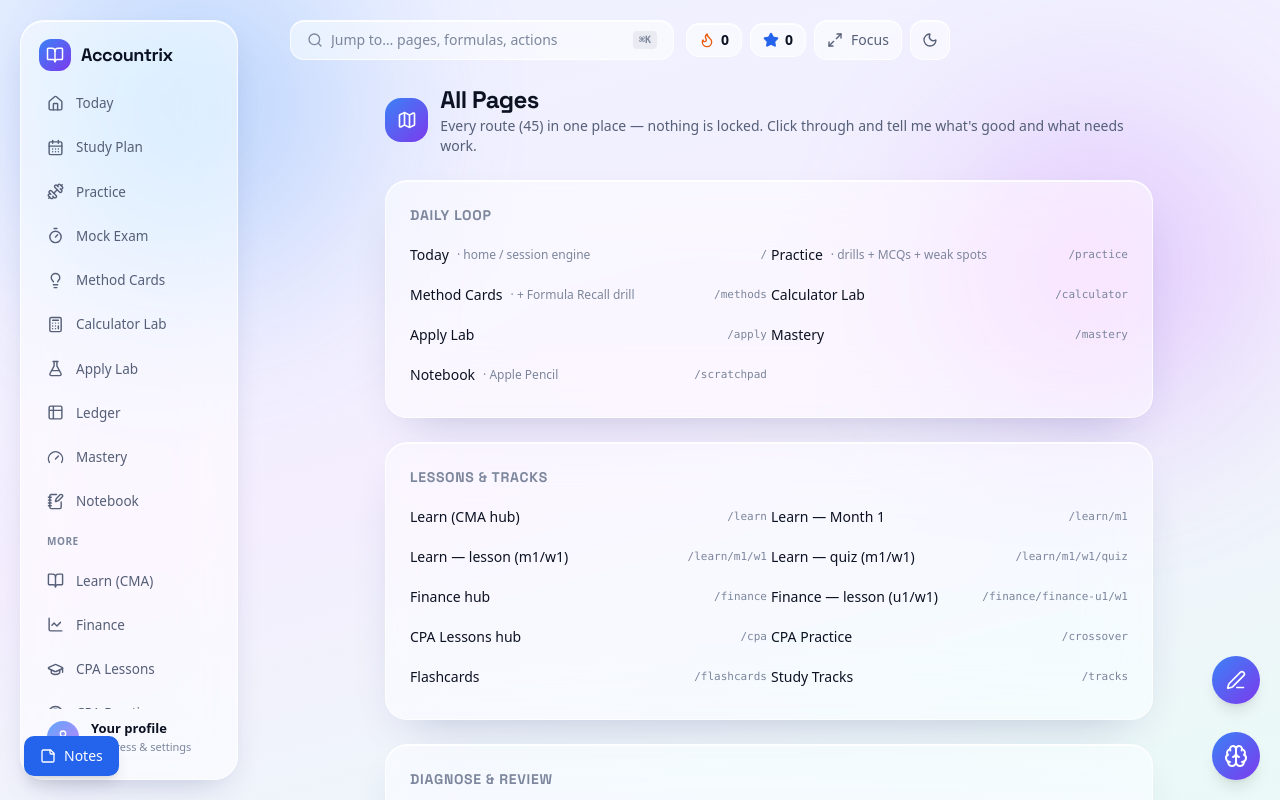
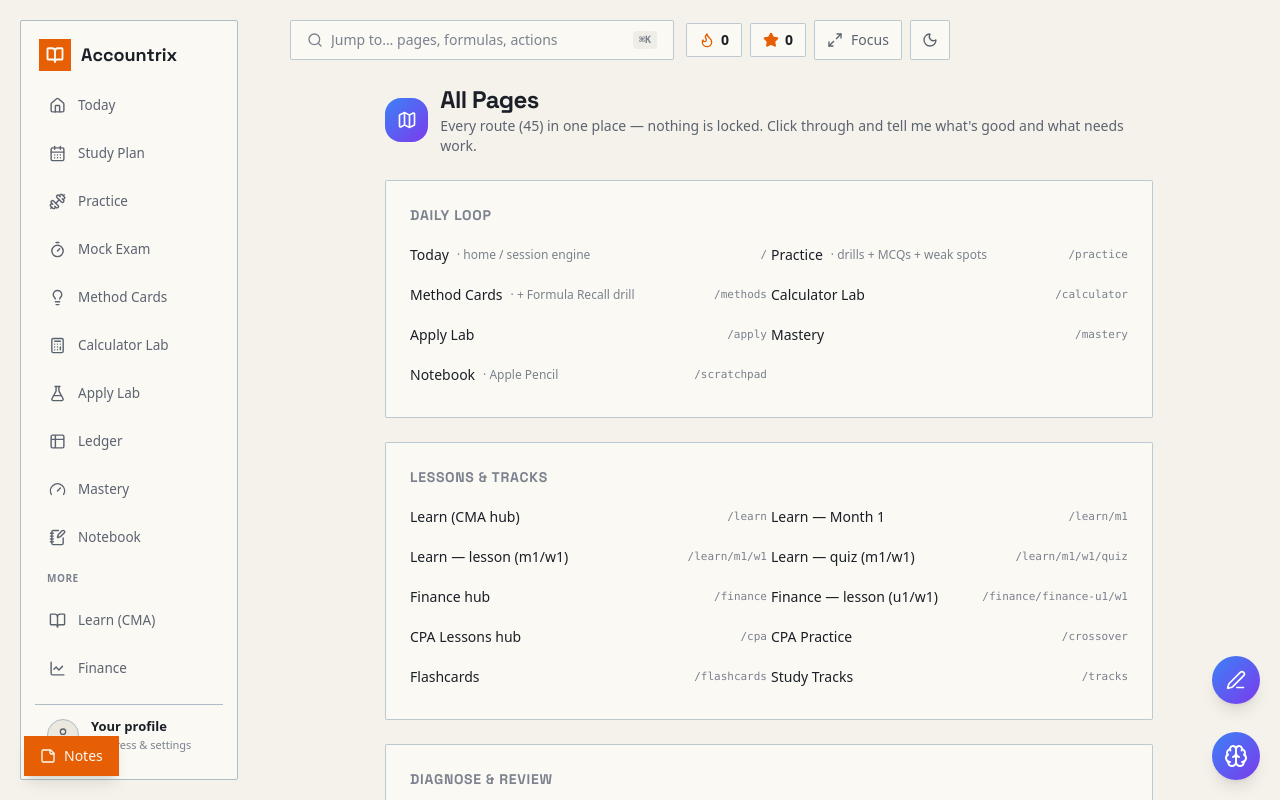
Before and after one commit to kennybhill7/AccountrixCPA-App, a Next.js app: page /map in a window 1280 px wide. Shown: the top 800 px of the page. Built offline with nearby package versions, Linux system fonts and the light colour scheme.

Commit message:
feat(ui): establish blueprint ledger surfaces

```diff
--- a/app/globals.css
+++ b/app/globals.css
@@ -7,89 +7,98 @@
 
 @layer base {
   :root {
-    /* Aurora Glass — bright, cool, Apple "liquid glass". Frosted white glass
-       over a blue/violet/teal aurora backdrop. See styles handoff. */
-    --background: 226 100% 97%;      /* #eef2ff aurora paper (gradient below) */
-    --foreground: 224 47% 9%;        /* #0d1220 near-black ink */
-    --card: 0 0% 100%;               /* glass sits on top; base card = white */
-    --card-foreground: 224 47% 9%;
-    --popover: 0 0% 100%;
-    --popover-foreground: 224 47% 9%;
-    --primary: 221 83% 53%;          /* #2563eb aurora blue */
-    --primary-foreground: 0 0% 100%;
-    --primary-hover: 245 58% 51%;    /* toward violet on hover */
-    --primary-light: 213 94% 68%;    /* #60a5fa */
-    --primary-dark: 224 64% 33%;
-    --secondary: 226 60% 96%;
-    --secondary-foreground: 224 47% 9%;
-    --muted: 226 40% 95%;
-    --muted-foreground: 222 17% 40%; /* #55617a muted ink */
-    --accent: 226 100% 94%;
-    --accent-foreground: 221 83% 40%;
-    --surface: 0 0% 100%;
-    --surface-blue: 226 100% 96%;
-    --surface-dark: 224 47% 9%;
-    --text: 224 47% 9%;
-    --text-muted: 222 17% 40%;
-    --text-light: 222 14% 55%;       /* #8a93a8 faint */
-    --destructive: 0 72% 51%;
-    --destructive-foreground: 0 0% 100%;
-    --border: 224 30% 90%;
-    --border-light: 226 40% 94%;
-    --input: 224 30% 90%;
-    --ring: 221 83% 53%;
-    --radius: 0.75rem;
+    /* Blueprint + Ledger: warm drafting paper, graphite ink, and one signal. */
+    --background: 42 33% 94%;
+    --foreground: 220 18% 13%;
+    --card: 42 38% 97%;
+    --card-foreground: 220 18% 13%;
+    --popover: 42 38% 97%;
+    --popover-foreground: 220 18% 13%;
+    --primary: 24 96% 46%;
+    --primary-foreground: 42 38% 97%;
+    --primary-hover: 24 96% 39%;
+    --primary-light: 28 95% 58%;
+    --primary-dark: 24 90% 33%;
+    --secondary: 42 25% 89%;
+    --secondary-foreground: 220 18% 13%;
+    --muted: 42 22% 90%;
+    --muted-foreground: 220 10% 40%;
+    --accent: 24 100% 94%;
+    --accent-foreground: 24 96% 35%;
+    --surface: 42 38% 97%;
+    --surface-blue: 204 22% 91%;
+    --surface-dark: 220 18% 13%;
+    --text: 220 18% 13%;
+    --text-muted: 220 10% 40%;
+    --text-light: 220 8% 52%;
+    --destructive: 4 62% 43%;
+    --destructive-foreground: 42 38% 97%;
+    --border: 204 18% 73%;
+    --border-light: 204 18% 84%;
+    --input: 204 18% 73%;
+    --ring: 24 96% 46%;
+    --radius: 0.125rem;
+    --good: 151 34% 33%;
+    --warn: 39 80% 42%;
+    --bad: 4 62% 43%;
 
-    /* Color-coded unit accents (FIN 1 blue / FIN 2 violet / FIN 3 teal) */
-    --unit-1: 217 91% 60%; --unit-1-ink: 221 83% 53%;
-    --unit-2: 258 90% 66%; --unit-2-ink: 262 83% 58%;
-    --unit-3: 173 80% 40%; --unit-3-ink: 175 84% 32%;
+    --unit-1: 204 45% 42%;
+    --unit-1-ink: 204 45% 32%;
+    --unit-2: 231 24% 44%;
+    --unit-2-ink: 231 24% 32%;
+    --unit-3: 151 34% 33%;
+    --unit-3-ink: 151 34% 26%;
     /* Status */
-    --status-done: 142 72% 29%;      /* #15803d */
-    --status-current: 221 83% 53%;   /* #2563eb */
-    --status-streak: 21 90% 48%;     /* #ea580c */
+    --status-done: 142 72% 29%; /* #15803d */
+    --status-current: 24 96% 46%;
+    --status-streak: 24 96% 46%;
 
     --font-display: var(--font-space-grotesk), system-ui, sans-serif;
   }
 
   .dark {
-    /* Midnight Glass — deep, dramatic, luminous accents. */
-    --background: 224 47% 6%;
-    --foreground: 226 40% 96%;
-    --card: 224 40% 12%;
-    --card-foreground: 226 40% 96%;
-    --popover: 224 40% 12%;
-    --popover-foreground: 226 40% 96%;
-    --primary: 213 94% 68%;          /* luminous blue */
-    --primary-foreground: 224 47% 9%;
-    --primary-hover: 258 90% 74%;
-    --primary-light: 213 94% 76%;
-    --primary-dark: 221 83% 53%;
-    --secondary: 224 30% 18%;
-    --secondary-foreground: 226 40% 96%;
-    --muted: 224 30% 18%;
-    --muted-foreground: 222 16% 66%;
-    --accent: 224 40% 20%;
-    --accent-foreground: 213 94% 78%;
-    --surface: 224 40% 12%;
-    --surface-blue: 224 40% 16%;
-    --surface-dark: 224 47% 4%;
-    --text: 226 40% 96%;
-    --text-muted: 222 16% 66%;
-    --text-light: 222 14% 52%;
-    --destructive: 0 72% 56%;
-    --destructive-foreground: 0 0% 100%;
-    --border: 224 30% 24%;
-    --border-light: 224 30% 30%;
-    --input: 224 30% 24%;
-    --ring: 213 94% 68%;
+    --background: 220 22% 10%;
+    --foreground: 42 30% 93%;
+    --card: 220 20% 14%;
+    --card-foreground: 42 30% 93%;
+    --popover: 220 20% 14%;
+    --popover-foreground: 42 30% 93%;
+    --primary: 24 96% 52%;
+    --primary-foreground: 220 22% 10%;
+    --primary-hover: 24 96% 60%;
+    --primary-light: 28 95% 64%;
+    --primary-dark: 24 90% 40%;
+    --secondary: 220 17% 18%;
+    --secondary-foreground: 42 30% 93%;
+    --muted: 220 17% 18%;
+    --muted-foreground: 210 12% 68%;
+    --accent: 24 38% 20%;
+    --accent-foreground: 24 96% 68%;
+    --surface: 220 20% 14%;
+    --surface-blue: 210 22% 17%;
+    --surface-dark: 220 22% 7%;
+    --text: 42 30% 93%;
+    --text-muted: 210 12% 68%;
+    --text-light: 210 10% 54%;
+    --destructive: 4 58% 58%;
+    --destructive-foreground: 220 22% 10%;
+    --border: 204 20% 30%;
+    --border-light: 204 20% 23%;
+    --input: 204 20% 30%;
+    --ring: 24 96% 52%;
+    --good: 151 30% 54%;
+    --warn: 39 80% 58%;
+    --bad: 4 58% 58%;
 
-    --unit-1: 217 91% 66%; --unit-1-ink: 213 94% 74%;
-    --unit-2: 258 90% 72%; --unit-2-ink: 258 90% 80%;
-    --unit-3: 173 70% 50%; --unit-3-ink: 173 70% 60%;
+    --unit-1: 204 45% 58%;
+    --unit-1-ink: 204 45% 70%;
+    --unit-2: 231 24% 64%;
+    --unit-2-ink: 231 24% 76%;
+    --unit-3: 151 30% 54%;
+    --unit-3-ink: 151 30% 65%;
     --status-done: 142 60% 52%;
-    --status-current: 213 94% 68%;
-    --status-streak: 21 90% 62%;
+    --status-current: 24 96% 52%;
+    --status-streak: 24 96% 52%;
   }
 }
 
@@ -99,78 +108,56 @@
   }
   body {
     @apply text-foreground font-body;
-    /* Aurora backdrop: a soft blue→violet→teal wash. Blurred orbs are layered
-       on top by <AuroraOrbs/> inside the shell. */
-    background-color: #eef2ff;
-    background-image: linear-gradient(165deg, #eef2ff 0%, #f4eefe 52%, #eafaf7 100%);
+    background-color: hsl(var(--background));
+    background-image:
+      linear-gradient(hsl(var(--border) / 0.22) 1px, transparent 1px),
+      linear-gradient(90deg, hsl(var(--border) / 0.22) 1px, transparent 1px);
+    background-size: 32px 32px;
     background-attachment: fixed;
     min-height: 100vh;
   }
   .dark body {
-    background-color: hsl(224 47% 6%);
-    background-image: linear-gradient(165deg, hsl(224 47% 7%) 0%, hsl(258 40% 9%) 52%, hsl(200 44% 8%) 100%);
+    background-color: hsl(var(--background));
+    background-image:
+      linear-gradient(hsl(var(--border) / 0.16) 1px, transparent 1px),
+      linear-gradient(90deg, hsl(var(--border) / 0.16) 1px, transparent 1px);
   }
-  h1, h2, h3, h4, h5, h6 {
+  h1,
+  h2,
+  h3,
+  h4,
+  h5,
+  h6 {
     @apply font-heading;
   }
 }
 
 @layer components {
-  /* Apple-style "liquid glass": translucent, frosted, thin bright edge, soft
-     layered shadow. Readable in both themes because the fill stays mostly
-     opaque over the gradient backdrop. */
-  /* Standard frosted surface (cards, panels). The inset top-highlight is what
-     reads as "glass" — always keep it. */
-  .glass, .glass-card, .card-duolingo {
-    background: rgba(255, 255, 255, 0.52);
-    -webkit-backdrop-filter: blur(30px) saturate(180%);
-    backdrop-filter: blur(30px) saturate(180%);
-    border: 1px solid rgba(255, 255, 255, 0.76);
-    box-shadow:
-      0 20px 46px -24px rgba(40, 50, 120, 0.30),
-      inset 0 1px 0 rgba(255, 255, 255, 0.90);
-    border-radius: 22px;
+  /* Blueprint surfaces: opaque enough for long reading sessions, separated by rules. */
+  .glass,
+  .glass-card,
+  .card-duolingo {
+    background: hsl(var(--card) / 0.94);
+    border: 1px solid hsl(var(--border) / 0.8);
+    box-shadow: none;
+    border-radius: 2px;
   }
-  /* Nav / sidebar — slightly more opaque, tighter blur. */
   .glass-strong {
-    background: rgba(255, 255, 255, 0.55);
-    -webkit-backdrop-filter: blur(24px) saturate(180%);
-    backdrop-filter: blur(24px) saturate(180%);
-    border: 1px solid rgba(255, 255, 255, 0.75);
-    box-shadow:
-      0 14px 34px -16px rgba(40, 50, 120, 0.30),
-      inset 0 1px 0 rgba(255, 255, 255, 0.90);
-    border-radius: 20px;
+    background: hsl(var(--card));
+    border: 1px solid hsl(var(--border));
+    box-shadow: none;
+    border-radius: 2px;
   }
-  .dark .glass, .dark .glass-card, .dark .card-duolingo {
-    background: rgba(255, 255, 255, 0.055);
-    border: 1px solid rgba(255, 255, 255, 0.12);
-    box-shadow:
-      0 20px 50px -22px rgba(0, 0, 0, 0.70),
-      inset 0 1px 0 rgba(255, 255, 255, 0.06);
+  .glass-hover,
+  .card-duolingo {
+    transition:
+      background-color 0.15s ease,
+      border-color 0.15s ease;
   }
-  .dark .glass-strong {
-    background: rgba(255, 255, 255, 0.07);
-    border: 1px solid rgba(255, 255, 255, 0.14);
-    box-shadow:
-      0 14px 40px -18px rgba(0, 0, 0, 0.70),
-      inset 0 1px 0 rgba(255, 255, 255, 0.07);
-  }
-  /* Elevated/interactive variant for clickable cards. */
-  .glass-hover, .card-duolingo {
-    transition: transform 0.2s cubic-bezier(0.2, 0.8, 0.2, 1), box-shadow 0.2s ease, border-color 0.2s ease;
-  }
-  .glass-hover:hover, .card-duolingo:hover {
-    transform: translateY(-2px);
-    border-color: hsl(var(--primary) / 0.5);
-    box-shadow:
-      0 26px 54px -24px hsl(var(--primary) / 0.35),
-      inset 0 1px 0 rgba(255, 255, 255, 0.90);
-  }
-  .dark .glass-hover:hover, .dark .card-duolingo:hover {
-    box-shadow:
-      0 26px 60px -22px hsl(var(--primary) / 0.30),
-      inset 0 1px 0 rgba(255, 255, 255, 0.08);
+  .glass-hover:hover,
+  .card-duolingo:hover {
+    background: hsl(var(--accent) / 0.45);
+    border-color: hsl(var(--primary) / 0.52);
   }
 
   /* Lesson rows: hairline separators + accent-tinted hover slide. The row sets
@@ -179,24 +166,18 @@
     border-top: 1px solid hsl(var(--foreground) / 0.055);
   }
   .lesson-row {
-    transition: background 0.25s cubic-bezier(0.2, 0.8, 0.2, 1), transform 0.25s cubic-bezier(0.2, 0.8, 0.2, 1);
+    transition:
+      background 0.25s cubic-bezier(0.2, 0.8, 0.2, 1),
+      transform 0.25s cubic-bezier(0.2, 0.8, 0.2, 1);
   }
   .lesson-row:hover {
     background: hsl(var(--row-accent, var(--primary)) / 0.08);
-    transform: translateX(5px);
   }
 
-  /* Space Grotesk for display headings + numeric readouts. */
+  /* Display face for labels and compact UI headings. */
   .font-display {
     font-family: var(--font-display);
-    letter-spacing: -0.02em;
-  }
-  /* Blue→violet gradient text (hero numbers, result readouts). */
-  .text-aurora-gradient {
-    background: linear-gradient(120deg, hsl(var(--primary)), hsl(262 83% 58%));
-    -webkit-background-clip: text;
-    background-clip: text;
-    color: transparent;
+    letter-spacing: 0;
   }
 }
 
@@ -206,6 +187,7 @@
   .lesson-content {
     max-width: none;
     line-height: 1.75;
+    font-family: Georgia, "Times New Roman", serif;
   }
 
   .lesson-content h1 {
@@ -258,17 +240,46 @@
     @apply border-l-4 border-primary bg-muted/50 p-4 mb-4 italic;
   }
 
+  .ledger-number,
+  .tabular-nums,
+  input[type="number"],
+  input[inputmode="decimal"] {
+    font-variant-numeric: tabular-nums lining-nums;
+    font-family:
+      ui-monospace, SFMono-Regular, Menlo, Monaco, Consolas, "Liberation Mono", monospace;
+  }
+
+  .blueprint-label {
+    color: hsl(var(--text-muted));
+    font-family: var(--font-display);
+    font-size: 0.68rem;
+    font-weight: 700;
+    letter-spacing: 0.12em;
+    line-height: 1.2;
+    text-transform: uppercase;
+  }
+
+  .ledger-surface {
+    background-color: hsl(var(--card));
+    background-image: linear-gradient(
+      hsl(var(--ledger-line, 204 35% 70%) / 0.22) 1px,
+      transparent 1px
+    );
+    background-size: 100% 2.25rem;
+    border-block: 3px double hsl(var(--border));
+  }
+
   /* Duolingo-inspired component styles */
   .btn-primary {
-    @apply bg-primary hover:bg-primary-hover text-white font-medium py-3 px-6 rounded-2xl shadow-lg hover:shadow-xl transition-all duration-200 transform hover:-translate-y-1;
+    @apply bg-primary hover:bg-primary-hover text-primary-foreground font-medium py-3 px-6 rounded-sm border border-primary-dark transition-colors duration-150;
   }
 
   .btn-secondary {
-    @apply bg-secondary hover:bg-accent text-primary font-medium py-3 px-6 rounded-2xl border-2 border-border transition-all duration-200;
+    @apply bg-secondary hover:bg-accent text-foreground font-medium py-3 px-6 rounded-sm border border-border transition-colors duration-150;
   }
 
   .card-duolingo {
-    @apply rounded-3xl p-6;
+    @apply rounded-sm p-6;
   }
 
   .progress-ring {
@@ -286,7 +297,7 @@
 
   /* XP and hearts styling */
   .xp-badge {
-    @apply bg-warning text-white font-bold py-1 px-3 rounded-full text-sm shadow-md;
+    @apply bg-warning text-white font-bold py-1 px-3 rounded-sm text-sm;
   }
 
   .heart {
@@ -323,7 +334,8 @@
 }
 
 @keyframes mascot-bounce {
-  0%, 100% {
+  0%,
+  100% {
     transform: translateY(0);
   }
   50% {
@@ -333,7 +345,8 @@
 
 /* Preserved from the removed styles/theme.css (used by PathMap node pulse). */
 @keyframes bubble-pulse {
-  0%, 100% {
+  0%,
+  100% {
     transform: scale(1);
   }
   50% {
@@ -341,23 +354,8 @@
   }
 }
 
-/* ===== Aurora glass motion ===== */
-@keyframes aurora-float  { 0%,100%{transform:translate(0,0) scale(1)} 50%{transform:translate(34px,-26px) scale(1.09)} }
-@keyframes aurora-float2 { 0%,100%{transform:translate(0,0) scale(1)} 50%{transform:translate(-28px,24px) scale(1.11)} }
-@keyframes aurora-shimmer{ 0%{transform:translateX(-140%) skewX(-18deg)} 60%,100%{transform:translateX(320%) skewX(-18deg)} }
-@keyframes aurora-pulse  { 0%,100%{opacity:.5} 50%{opacity:.85} }
-
-.animate-aurora-float  { animation: aurora-float 18s ease-in-out infinite; }
-.animate-aurora-float2 { animation: aurora-float2 22s ease-in-out infinite; }
-.animate-aurora-shimmer{ animation: aurora-shimmer 6s ease-in-out infinite; }
-.animate-aurora-pulse  { animation: aurora-pulse 1.6s ease-in-out infinite; }
-
-/* Respect reduced-motion: kill decorative animation, keep hover transforms. */
+/* Respect reduced-motion for the remaining functional motion. */
 @media (prefers-reduced-motion: reduce) {
-  .animate-aurora-float,
-  .animate-aurora-float2,
-  .animate-aurora-shimmer,
-  .animate-aurora-pulse,
   .animate-bubble-pulse,
   .mascot-bounce,
   .confetti {
--- a/components/glass/AppShell.tsx
+++ b/components/glass/AppShell.tsx
@@ -40,7 +40,6 @@ import {
 } from "lucide-react";
 import { useAppStore } from "@/lib/store";
 import { useHydratedStore } from "@/lib/hooks";
-import { AuroraOrbs } from "./AuroraOrbs";
 import { CommandPalette, CMDK_OPEN_EVENT } from "./CommandPalette";
 
 interface NavItem {
@@ -94,14 +93,14 @@ function NavList({ pathname, onNavigate }: { pathname: string; onNavigate?: () =
         key={n.href}
         href={n.href}
         onClick={onNavigate}
-        className="flex items-center gap-3 rounded-xl px-3 py-2.5 text-[13.5px] font-medium transition hover:bg-white/50 dark:hover:bg-white/10"
+        className="flex min-h-11 items-center gap-3 border-l-2 border-transparent px-3 py-2.5 text-[13.5px] font-medium transition hover:bg-accent/50 dark:hover:bg-white/5"
         style={
           active
             ? {
-                background: "hsl(var(--primary) / 0.13)",
+                background: "hsl(var(--accent) / 0.72)",
                 color: "hsl(var(--primary))",
                 fontWeight: 600,
-                boxShadow: "inset 0 0 0 1px hsl(var(--primary) / 0.12)",
+                borderLeftColor: "hsl(var(--primary))",
               }
             : { color: "hsl(var(--muted-foreground))" }
         }
@@ -125,15 +124,10 @@ function NavList({ pathname, onNavigate }: { pathname: string; onNavigate?: () =
 function Logo() {
   return (
     <Link href="/" className="flex items-center gap-2.5 px-1">
-      <span
-        className="flex h-8 w-8 items-center justify-center rounded-xl text-white"
-        style={{ background: "linear-gradient(135deg, #3b82f6, #7c3aed)" }}
-      >
-        <BookOpen style={{ height: 18, width: 18 }} />
+      <span className="flex h-8 w-8 items-center justify-center rounded-sm border border-primary bg-primary text-primary-foreground">
+        <BookOpen style={{ height: 18, width: 18 }} strokeWidth={2.5} />
       </span>
-      <span className="font-display text-lg font-bold tracking-tight text-foreground">
-        Accountrix
-      </span>
+      <span className="font-display text-lg font-bold text-foreground">Accountrix</span>
     </Link>
   );
 }
@@ -142,12 +136,9 @@ function ProfileLockup() {
   return (
     <Link
       href="/profile"
-      className="mt-auto flex items-center gap-3 rounded-xl px-3 py-2.5 transition hover:bg-white/50 dark:hover:bg-white/10"
+      className="mt-auto flex min-h-11 items-center gap-3 border-t border-border px-3 py-3 transition hover:bg-accent/50 dark:hover:bg-white/5"
     >
-      <span
-        className="flex h-8 w-8 items-center justify-center rounded-full text-white"
-        style={{ background: "linear-gradient(135deg, #60a5fa, #c084fc)" }}
-      >
+      <span className="flex h-8 w-8 items-center justify-center rounded-full border border-border bg-muted text-text-muted">
         <User className="h-4 w-4" />
       </span>
       <div className="min-w-0">
@@ -164,17 +155,11 @@ function StreakXpPills() {
   const streak = useAppStore((s) => s.streak);
   return (
     <div className="flex items-center gap-2">
-      <span
-        className="glass inline-flex items-center gap-1.5 px-3 py-1.5 text-sm font-semibold"
-        style={{ borderRadius: 13 }}
-      >
+      <span className="glass inline-flex items-center gap-1.5 px-3 py-1.5 text-sm font-semibold">
         <Flame className="h-4 w-4" style={{ color: "hsl(var(--status-streak))" }} />
         {hydrated ? streak : 0}
       </span>
-      <span
-        className="glass inline-flex items-center gap-1.5 px-3 py-1.5 text-sm font-semibold"
-        style={{ borderRadius: 13 }}
-      >
+      <span className="glass inline-flex items-center gap-1.5 px-3 py-1.5 text-sm font-semibold">
         <Star className="h-4 w-4 fill-current" style={{ color: "hsl(var(--primary))" }} />
         {hydrated ? xp.toLocaleString() : 0}
       </span>
@@ -193,7 +178,6 @@ function ThemeToggle() {
       type="button"
       onClick={() => setTheme(dark ? "light" : "dark")}
       className="glass flex h-10 w-10 items-center justify-center text-text-muted transition hover:text-foreground"
-      style={{ borderRadius: 13 }}
       aria-label="Toggle theme"
     >
       {dark ? <Sun className="h-4 w-4" /> : <Moon className="h-4 w-4" />}
@@ -230,25 +214,18 @@ export function AppShell({ children }: { children: React.ReactNode }) {
 
   return (
     <div className="relative flex min-h-screen">
-      {focus ? (
-        <div
-          aria-hidden
-          className="fixed inset-0"
-          style={{ zIndex: 0, background: "hsl(var(--background))" }}
-        />
-      ) : (
-        <AuroraOrbs />
-      )}
+      <div
+        aria-hidden
+        className="pointer-events-none fixed inset-0 bg-background"
+        style={{ zIndex: 0 }}
+      />
 
       {/* Desktop sidebar */}
       <aside
         className={`relative z-10 shrink-0 p-5 ${focus ? "hidden" : "hidden lg:block"}`}
         style={{ width: 258 }}
       >
-        <div
-          className="glass-strong sticky top-5 flex h-[calc(100vh-40px)] flex-col p-3.5"
-          style={{ borderRadius: 24 }}
-        >
+        <div className="glass-strong sticky top-5 flex h-[calc(100vh-40px)] flex-col p-3.5">
           <div className="mb-3 pt-1">
             <Logo />
           </div>
@@ -266,16 +243,13 @@ export function AppShell({ children }: { children: React.ReactNode }) {
             className="absolute inset-0 bg-black/30 backdrop-blur-sm"
             onClick={() => setOpen(false)}
           />
-          <aside
-            className="glass-strong absolute inset-y-0 left-0 flex w-[280px] flex-col p-4"
-            style={{ borderRadius: "0 24px 24px 0" }}
-          >
+          <aside className="glass-strong absolute inset-y-0 left-0 flex w-[280px] flex-col border-y-0 border-l-0 p-4">
             <div className="mb-3 flex items-center justify-between">
               <Logo />
               <button
                 onClick={() => setOpen(false)}
                 aria-label="Close menu"
-                className="rounded-lg p-1.5 text-text-muted hover:bg-white/50"
+                className="rounded-sm p-2 text-text-muted hover:bg-accent"
               >
                 <X className="h-5 w-5" />
               </button>
@@ -297,7 +271,6 @@ export function AppShell({ children }: { children: React.ReactNode }) {
               onClick={() => setOpen(true)}
               aria-label="Open menu"
               className="glass flex h-10 w-10 items-center justify-center text-text-muted lg:hidden"
-              style={{ borderRadius: 13 }}
             >
               <Menu className="h-5 w-5" />
             </button>
@@ -306,7 +279,6 @@ export function AppShell({ children }: { children: React.ReactNode }) {
             <button
               onClick={() => window.dispatchEvent(new CustomEvent(CMDK_OPEN_EVENT))}
               className="glass flex h-10 flex-1 items-center gap-2 px-4 text-sm text-text-light sm:max-w-sm"
-              style={{ borderRadius: 14 }}
               aria-label="Open command palette"
             >
               <Search className="h-4 w-4" />
@@ -332,7 +304,6 @@ export function AppShell({ children }: { children: React.ReactNode }) {
               title={focus ? "Exit focus mode" : "Focus mode — hide the chrome"}
               aria-label={focus ? "Exit focus mode" : "Focus mode"}
               className="glass flex h-10 items-center gap-2 px-3 text-sm font-medium text-text-muted transition hover:text-foreground"
-              style={{ borderRadius: 13 }}
             >
               {focus ? <Minimize2 className="h-4 w-4" /> : <Maximize2 className="h-4 w-4" />}
               <span className="hidden sm:inline">{focus ? "Exit focus" : "Focus"}</span>
```
Also changed, not shown: components/glass/ResumeHero.tsx (+19 -22 lines).
